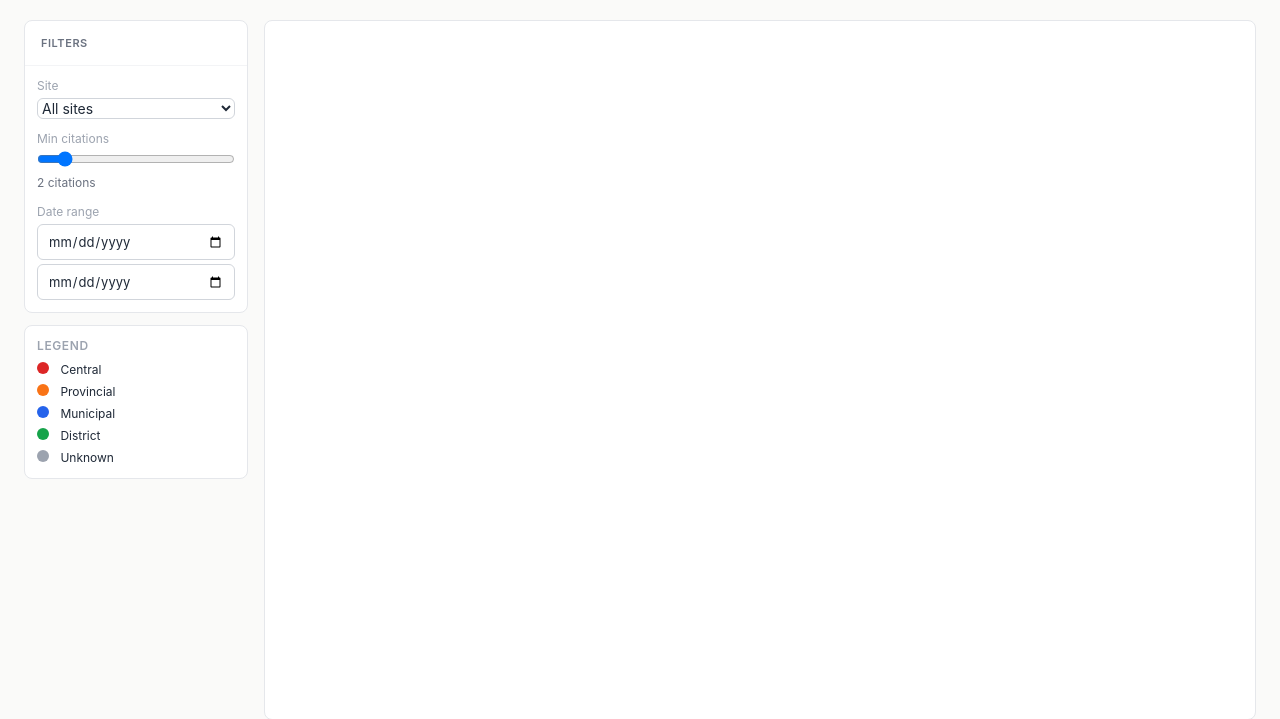
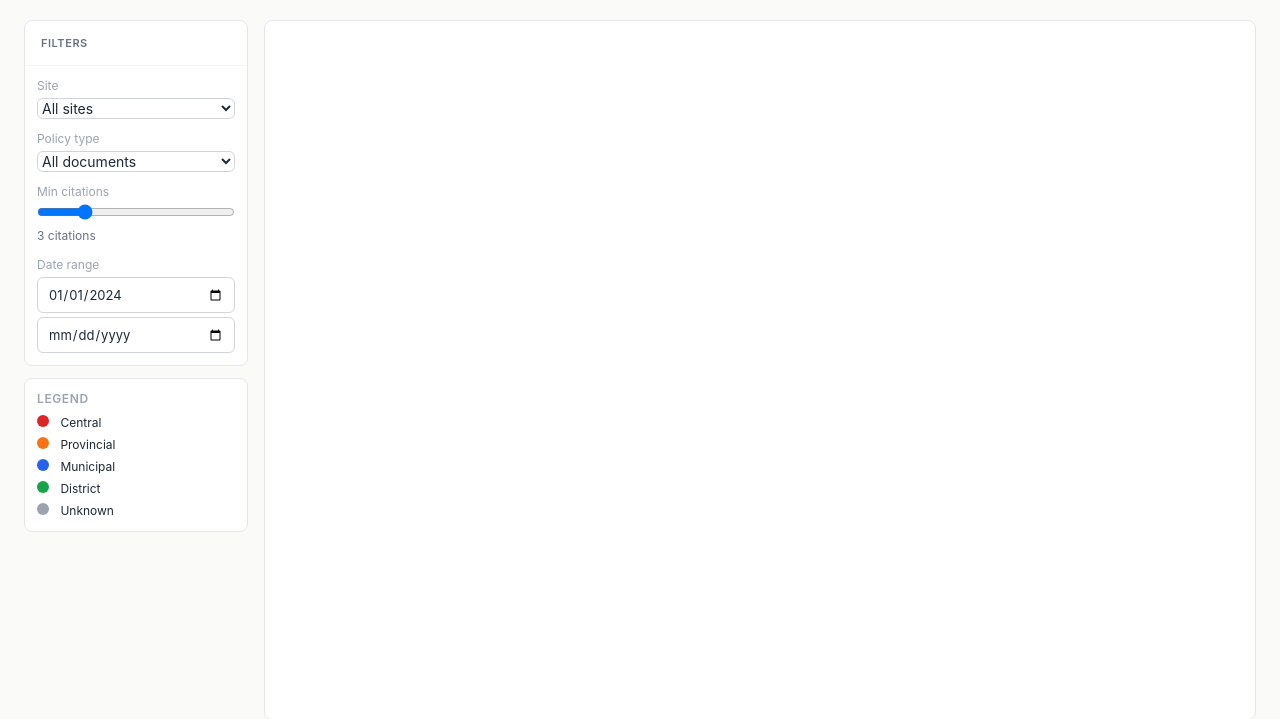
Before and after one commit to hulelan/china-governance, a FastAPI app: template web/templates/network.html in a window 1280 px wide. Shown: the part 53-772 px from the top of the page. Run offline with FastAPI, Linux system fonts and the light colour scheme; the template is opened without the code that fills it, so the values that code supplies are empty; parts of the project's set-up code (start-up, migrations or seed data) failed here and were passed over; some libraries are stand-ins or nearby versions.

Commit message:
Network: default to 2024+, add policy type filter, raise min citations to 3
- Default date range starts at 2024-01-01 (was loading all 137k docs)
- Added doc_type filter with all 19 types + 'Untyped/Other' option
- API accepts doc_type param, filters citations by source doc type
- Raised default min citations from 2 to 3 for faster initial load

Co-Authored-By: Claude Opus 4.6 (1M context) <noreply@anthropic.com>

```diff
--- a/web/routers/api.py
+++ b/web/routers/api.py
@@ -107,31 +107,61 @@ async def api_inbox(request: Request, site: str = None, admin_level: str = None,
 
 @router.get("/network")
 async def api_network(request: Request, site: str = None, min_degree: int = 2,
-                      date_start: str = None, date_end: str = None):
+                      date_start: str = None, date_end: str = None,
+                      doc_type: str = None):
     """Citation network as nodes + edges for D3.js, using pre-computed citations table."""
     db = request.app.state.db
+    ds = date_str_to_timestamp(date_start) if date_start else None
+    de = date_str_to_timestamp(date_end) if date_end else None
 
-    # Get citation counts per target_ref (how many times each doc is cited)
-    cite_rows = await db.fetch("""
-        SELECT target_ref, COUNT(*) as cnt, target_level
-        FROM citations
-        GROUP BY target_ref
+    # Build source filter for citations (filter by source doc attributes)
+    source_where = ["sd.document_number != ''"]
+    source_params = []
+    idx = 1  # $1 is min_degree
+    if site:
+        idx += 1
+        source_where.append(f"sd.site_key = ${idx}")
+        source_params.append(site)
+    if ds is not None:
+        idx += 1
+        source_where.append(f"sd.date_written >= ${idx}")
+        source_params.append(ds)
+    if de is not None:
+        idx += 1
+        source_where.append(f"sd.date_written < ${idx}")
+        source_params.append(de)
+    if doc_type == "_untyped":
+        source_where.append("(sd.algo_doc_type IS NULL OR sd.algo_doc_type = '' OR sd.algo_doc_type = 'other')")
+    elif doc_type:
+        idx += 1
+        source_where.append(f"sd.algo_doc_type = ${idx}")
+        source_params.append(doc_type)
+
+    source_filter = " AND ".join(source_where)
+
+    # Get citation counts filtered by source doc attributes
+    cite_rows = await db.fetch(f"""
+        SELECT c.target_ref, COUNT(*) as cnt, c.target_level
+        FROM citations c
+        JOIN documents sd ON sd.id = c.source_id
+        WHERE {source_filter}
+        GROUP BY c.target_ref
         HAVING cnt >= $1
-    """, min_degree)
+    """, min_degree, *source_params)
 
     frequent = {r["target_ref"]: {"count": r["cnt"], "level": r["target_level"]} for r in cite_rows}
 
     if not frequent:
         return {"nodes": [], "edges": []}
 
-    # Get edges involving frequent nodes
-    edge_rows = await db.fetch("""
+    # Get edges involving frequent nodes (with same source filter)
+    edge_rows = await db.fetch(f"""
         SELECT c.source_id, c.target_ref,
                sd.document_number as source_docnum
         FROM citations c
         JOIN documents sd ON sd.id = c.source_id
-        WHERE sd.document_number != ''
-    """)
+        WHERE {source_filter}
+    """, min_degree, *source_params)  # min_degree not used but keeps param indices consistent
 
     # Build node set and filtered edges
     node_set = set(frequent.keys())
@@ -146,7 +176,7 @@ async def api_network(request: Request, site: str = None, min_degree: int = 2,
     # Resolve document info for all nodes
     known = {}
     for r in await db.fetch(
-        "SELECT id, document_number, title, site_key FROM documents WHERE document_number != ''"
+        "SELECT id, document_number, title, site_key, algo_doc_type FROM documents WHERE document_number != ''"
     ):
         if r["document_number"] in node_set:
             known[r["document_number"]] = dict(r)
@@ -162,6 +192,7 @@ async def api_network(request: Request, site: str = None, min_degree: int = 2,
             "citations": info.get("count", 0),
             "title": resolved["title"] if resolved else "",
             "resolved": bool(resolved),
+            "doc_type": resolved.get("algo_doc_type", "") if resolved else "",
         })
 
     edges = [
--- a/web/templates/network.html
+++ b/web/templates/network.html
@@ -8,24 +8,49 @@
     <div class="flex gap-4" style="height: calc(100vh - 100px);">
         <!-- Controls -->
         <div class="w-56 flex-shrink-0 space-y-3">
-            <div class="card p-3 text-sm" x-data="{site: '', minDeg: 2, dateStart: '', dateEnd: ''}">
+            <div class="card p-3 text-sm" x-data="{site: '', minDeg: 3, dateStart: '2024-01-01', dateEnd: '', docType: '', refresh() { updateNetwork(this.site, this.minDeg, this.dateStart, this.dateEnd, this.docType) }}">
                 <div class="card-header -mx-3 -mt-3 mb-3">Filters</div>
                 <label class="text-gray-400 text-xs block mb-1">Site</label>
-                <select x-model="site" @change="updateNetwork(site, minDeg, dateStart, dateEnd)"
+                <select x-model="site" @change="refresh()"
                         class="w-full text-sm mb-3">
                     <option value="">All sites</option>
                     {% for s in sites %}
                     <option value="{{ s.site_key }}">{{ s.name }}</option>
                     {% endfor %}
                 </select>
+                <label class="text-gray-400 text-xs block mb-1">Policy type</label>
+                <select x-model="docType" @change="refresh()"
+                        class="w-full text-sm mb-3">
+                    <option value="">All documents</option>
+                    <option value="_untyped">Untyped / Other</option>
+                    <option value="regulation">Regulation</option>
+                    <option value="policy_issuance">Policy Issuance</option>
+                    <option value="action_plan">Action Plan</option>
+                    <option value="work_plan">Work Plan</option>
+                    <option value="strategy">Strategy</option>
+                    <option value="notice">Notice</option>
+                    <option value="announcement">Announcement</option>
+                    <option value="subsidy">Subsidy</option>
+                    <option value="subsidy_list">Subsidy List</option>
+                    <option value="administrative">Administrative</option>
+                    <option value="reply">Reply</option>
+                    <option value="explainer">Explainer</option>
+                    <option value="commentary">Commentary</option>
+                    <option value="consultation">Consultation</option>
+                    <option value="application_guide">Application Guide</option>
+                    <option value="standard">Standard</option>
+                    <option value="interview">Interview</option>
+                    <option value="personnel">Personnel</option>
+                    <option value="review">Review</option>
+                </select>
                 <label class="text-gray-400 text-xs block mb-1">Min citations</label>
-                <input type="range" x-model="minDeg" min="1" max="10" @input="updateNetwork(site, minDeg, dateStart, dateEnd)"
+                <input type="range" x-model="minDeg" min="1" max="10" @input="refresh()"
                        class="w-full mb-1">
                 <span class="text-gray-500 text-xs" x-text="minDeg + ' citations'"></span>
                 <label class="text-gray-400 text-xs block mb-1 mt-3">Date range</label>
-                <input type="date" x-model="dateStart" @change="updateNetwork(site, minDeg, dateStart, dateEnd)"
+                <input type="date" x-model="dateStart" @change="refresh()"
                        class="w-full text-sm mb-1">
-                <input type="date" x-model="dateEnd" @change="updateNetwork(site, minDeg, dateStart, dateEnd)"
+                <input type="date" x-model="dateEnd" @change="refresh()"
                        class="w-full text-sm">
             </div>
 
@@ -67,14 +92,15 @@ function initGraph() {
     const {width, height} = svg.node().getBoundingClientRect();
     g = svg.append('g');
     svg.call(d3.zoom().scaleExtent([0.1, 8]).on('zoom', (e) => g.attr('transform', e.transform)));
-    updateNetwork('', 2, '', '');
+    updateNetwork('', 3, '2024-01-01', '', '');
 }
 
-async function updateNetwork(site, minDeg, dateStart, dateEnd) {
+async function updateNetwork(site, minDeg, dateStart, dateEnd, docType) {
     let url = `/api/v1/network?min_degree=${minDeg}`;
     if (site) url += `&site=${site}`;
     if (dateStart) url += `&date_start=${dateStart}`;
     if (dateEnd) url += `&date_end=${dateEnd}`;
+    if (docType) url += `&doc_type=${docType}`;
     const data = await fetch(url).then(r => r.json());
 
     g.selectAll('*').remove();
```
